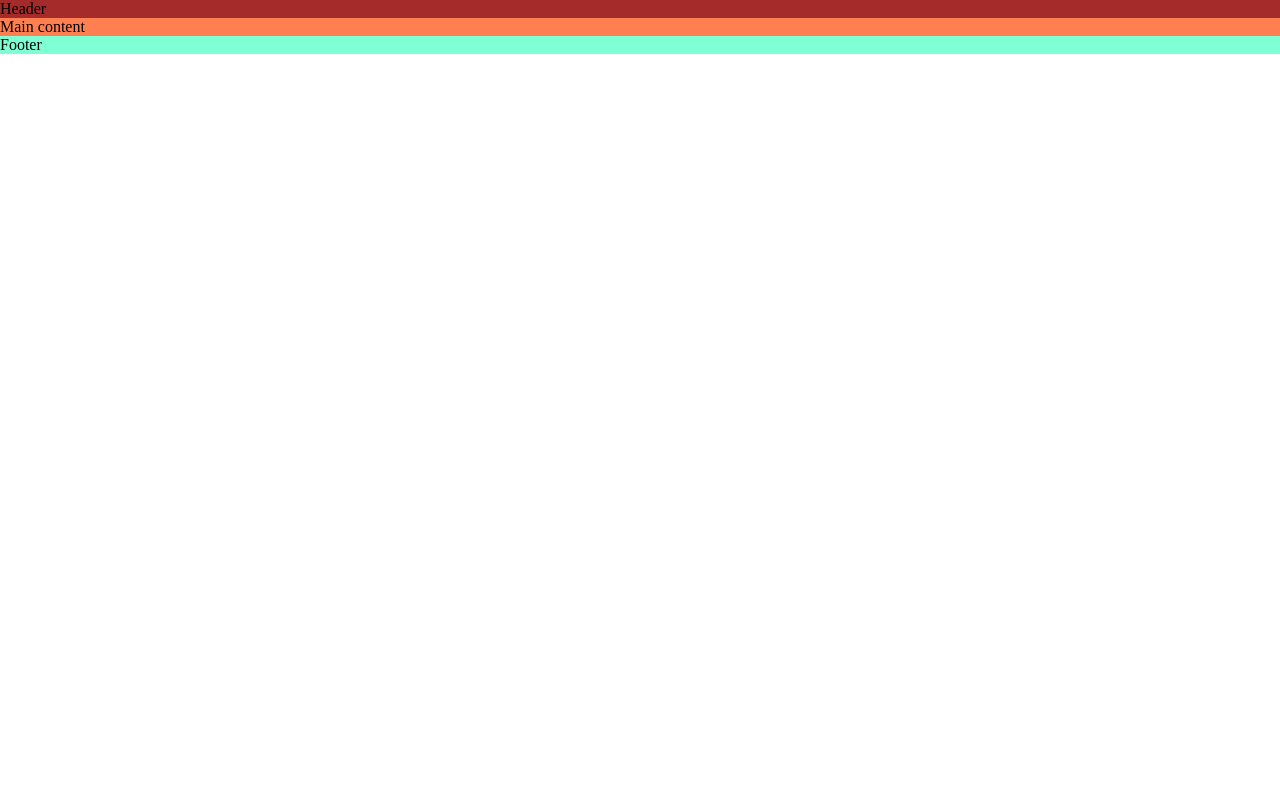
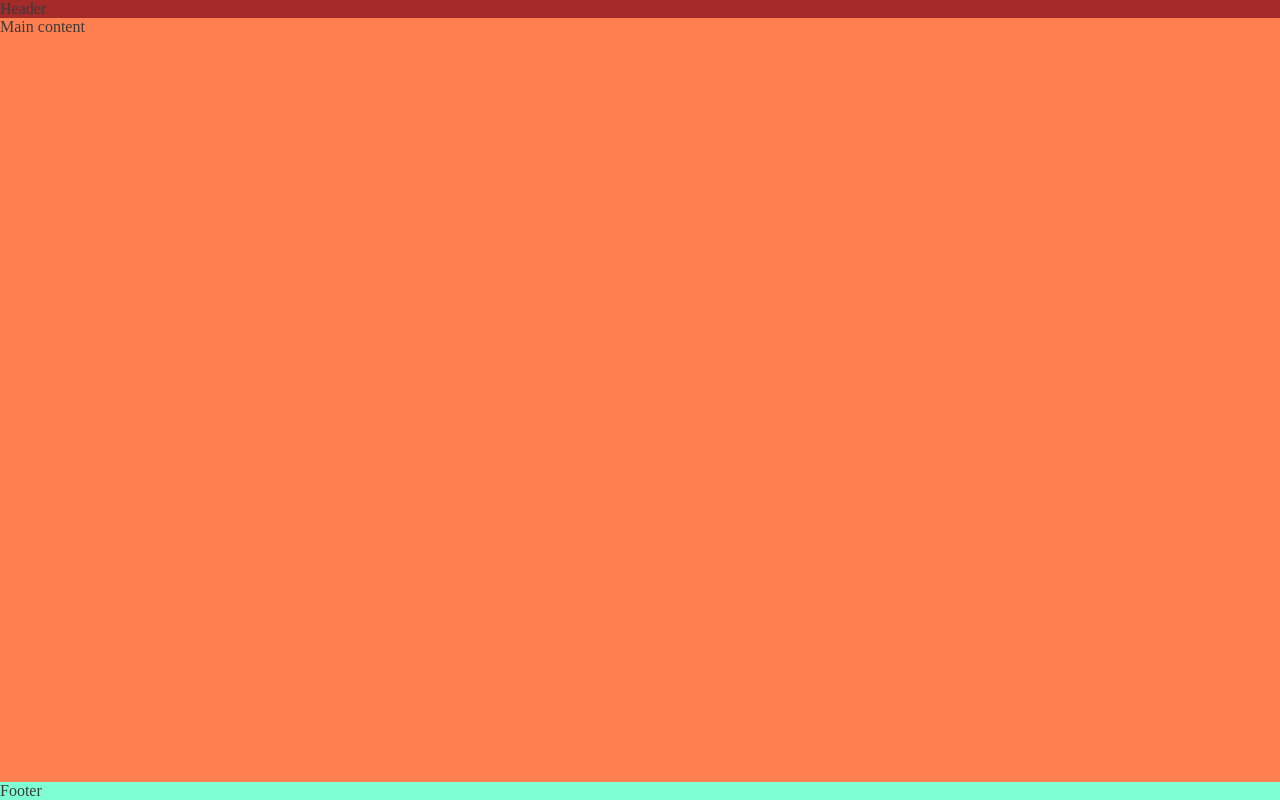
Before and after one commit to ParedesGab/2-love-running-project, a plain HTML site: page index.html in a window 1280 px wide. Drawn offline with Linux system fonts and the light colour scheme.

Commit message:
Add body styles, and push footer down using flex styles

```diff
--- a/assets/css/style.css
+++ b/assets/css/style.css
@@ -8,6 +8,17 @@
     element, it will be applied to the entire element, including the border.*/
 }
 
+/* General styles */
+body {
+ min-height: 100vh; /*Using min-height will allow it to stretch larger than the height of the
+ screen when there is enough content on the page that the user needs to scroll.*/
+ display:flex;
+ flex-direction:column; /*so our body elements, in this case header, main and footer, will still show underneath each other.*/
+
+ /*Generic project styles*/
+ color: #3a3a3a;
+}
+
 /*header*/
 header {
     background-color: brown;
@@ -16,6 +27,9 @@ header {
 /*Main content*/
 main {
     background-color: coral;
+    /*This is to make the main element take up any surplus space to push down the footer*/
+    flex: 1 0 auto; /*It should not shrink when the screen is too small to show all
+the content, so we'll use the flex shorthand and set it to 1 0 auto.*/
 }
 
 /*Footer*/
```
